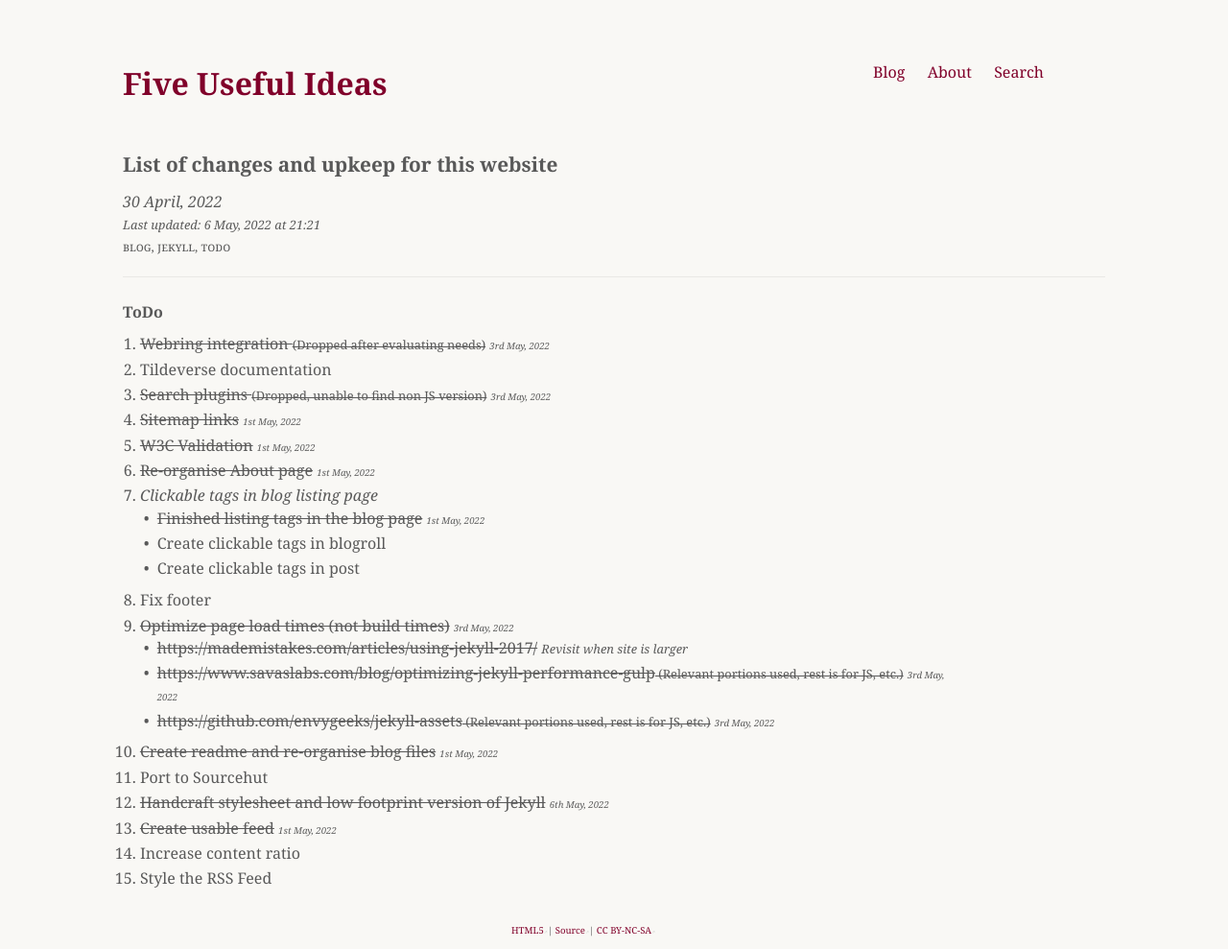
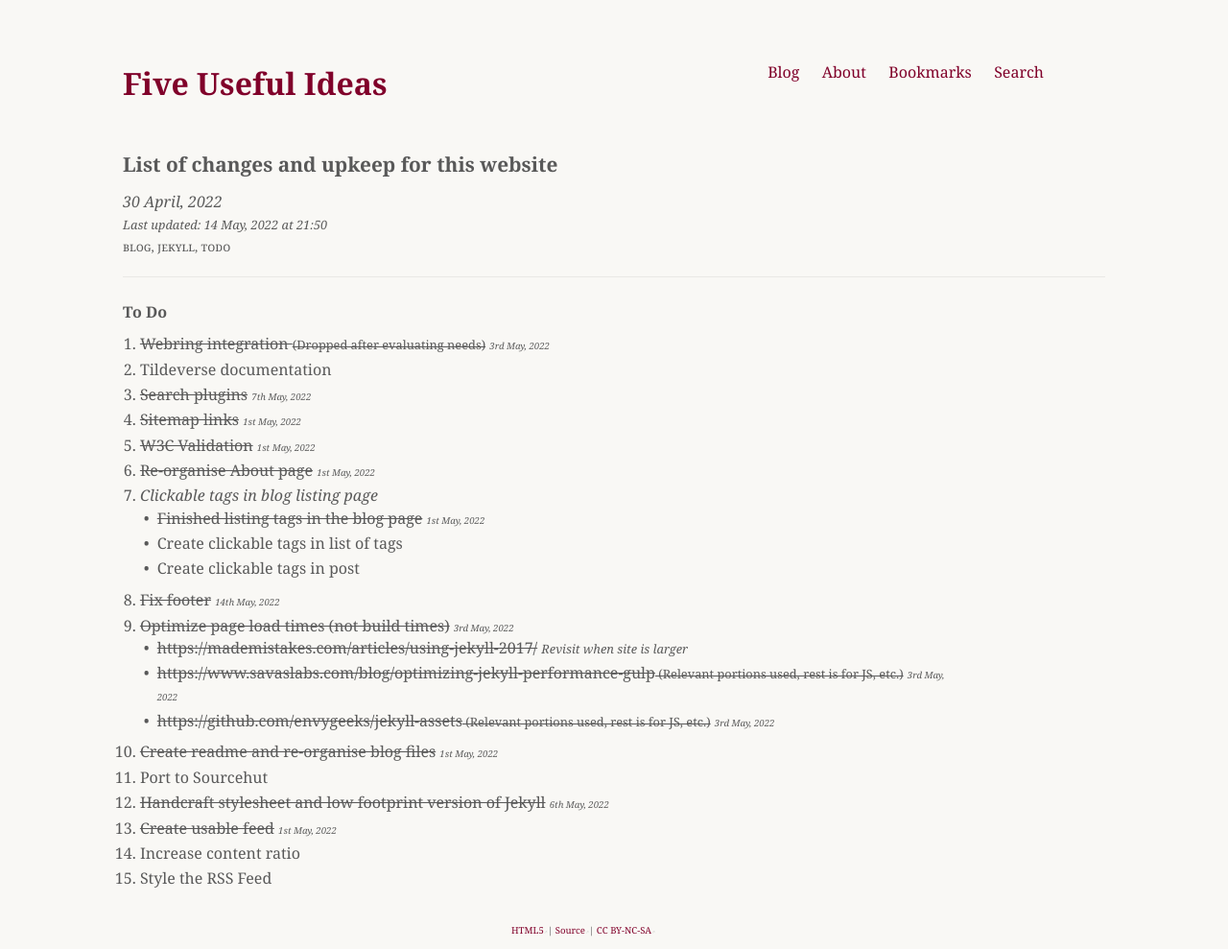
Before and after one commit to 5uie/website, a Jekyll site: the page built from _posts/2022-05-01-Blog_todo.md, in a window 1280 px wide. Shown: the whole page at 96% size. Built offline with Jekyll 4.4.1, drawn with Linux system fonts in a browser that asks for light colours.

Commit message:
Added a bookmarks workflow and updated todo

```diff
--- a/_data/navigation.yml
+++ b/_data/navigation.yml
@@ -4,5 +4,8 @@
 - title: About
   url: /about.html
 
+- title: Bookmarks
+  url: /bookmarks.html
+
 - title: Search
   url: /search.html
--- a/_posts/2022-05-01-Blog_todo.md
+++ b/_posts/2022-05-01-Blog_todo.md
@@ -4,21 +4,21 @@
 date: 2022-05-01 02:07:00 +0530
 tags: jekyll todo blog
 blurb: Todo list for this blog
-modified: 2022-05-06 21:21:10 +0530
+modified: 2022-05-14 21:50:10 +0530
 ---
-### ToDo
+### To Do
 
 1. ~~Webring integration <span style="font-size:0.8em;">(Dropped after evaluating needs)</span>~~ <span style="font-size:0.6em;">*3rd May, 2022*</span>
 2. Tildeverse documentation
-3. ~~Search plugins <span style="font-size:0.8em;">(Dropped, unable to find non JS version)</span>~~ <span style="font-size:0.6em;">*3rd May, 2022*</span>
+3. ~~Search plugins~~ <span style="font-size:0.6em;">*7th May, 2022*</span>
 4. ~~Sitemap links~~ <span style="font-size:0.6em;">*1st May, 2022*</span>
 5. ~~W3C Validation~~ <span style="font-size:0.6em;">*1st May, 2022*</span>
 6. ~~Re-organise About page~~ <span style="font-size:0.6em;">*1st May, 2022*</span>
 7. *Clickable tags in blog listing page*
     - ~~Finished listing tags in the blog page~~ <span style="font-size:0.6em;">*1st May, 2022*</span>
-    - Create clickable tags in blogroll
+    - Create clickable tags in list of tags
     - Create clickable tags in post
-8. Fix footer
+8. ~~Fix footer~~ <span style="font-size:0.6em;">*14th May, 2022*</span>
 9. ~~Optimize page load times (not build times)~~ <span style="font-size:0.6em;">*3rd May, 2022*</span>
 	- ~~https://mademistakes.com/articles/using-jekyll-2017/~~ <span style="font-size:0.8em;">*Revisit when site is larger*</span>
 	- ~~https://www.savaslabs.com/blog/optimizing-jekyll-performance-gulp<span style="font-size:0.8em;"> (Relevant portions used, rest is for JS, etc.)</span>~~ <span style="font-size:0.6em;">*3rd May, 2022*</span>
```
Also changed, not shown: _data/bookmarks.yml (added, +19 -0 lines), _pages/about.md (+4 -6 lines), _pages/links.md (added, +18 -0 lines), _posts/2022-05-14-Bookmarks.md (added, +45 -0 lines), _pages/index.md (line endings or trailing spaces), 2 other files.
